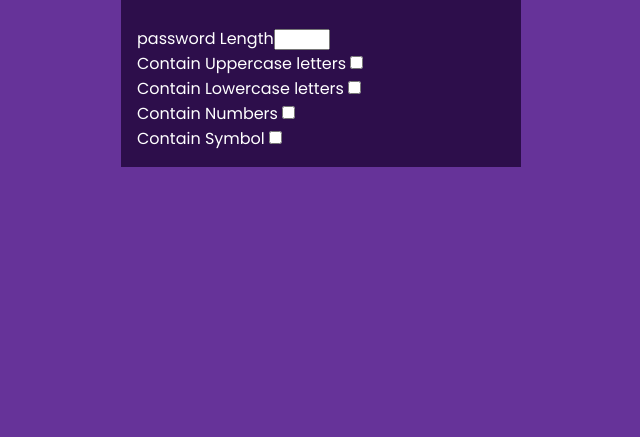
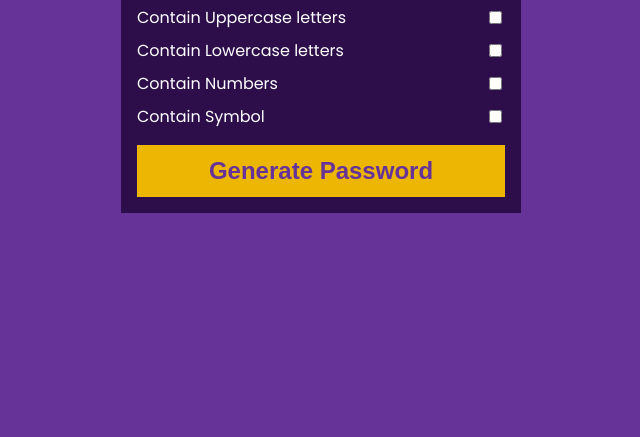
Before and after one commit to aaron-might/passWord_gen, a plain HTML site: page index.html in a window 1280 px wide. Shown: the part 363-800 px from the top of the page, without its empty margins (319-959 px from the left). Drawn offline with Linux system fonts and the light colour scheme.

Commit message:
create generate password button and style it

```diff
--- a/index.html
+++ b/index.html
@@ -30,6 +30,8 @@
             <div class="form-control">
                 <label for="symbol">Contain Symbol</label><input id="symbol" type="checkbox">
             </div>
+            <button class= "generate"
+            id="generatepassword">Generate Password</button>
         </div>
     </div>
 </body>
--- a/style.css
+++ b/style.css
@@ -38,18 +38,38 @@ body {
     cursor:pointer;
     padding: 0.25rem;
     font-family: inherit;
+    font-weight: bold;
     position:absolute;
     top: 0;
     right:0;
-    transform: translate(0, -80%);
-    transition:opacity 0.3s ease-in-out;
+    transform: translate(0, -50%);
+    transition:opacity 0.3s ease-in-out, transform 0.3s ease;
     opacity: 0;
 }
 
 .pw:hover button{
     opacity: 1;
+    transform: translate(0, -80%);
 
 }
 .pw-body {
-    padding: 1rem;
+    padding:0 1rem 1rem;
 }
+.form-control {
+   display: flex;
+   justify-content: space-between;
+   margin: 0.5rem 0;
+}
+
+.generate {
+    background-color: #ecb602;
+    border: none;
+    color: rebeccapurple;
+    display: block;
+    font-size: 1.5rem;
+    font-weight:bold;
+    padding: 0.75rem;
+    margin-top: 1rem;
+    width: 100%;
+
+}
```
